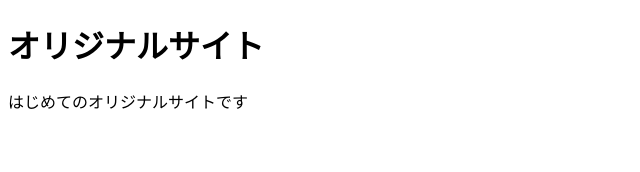
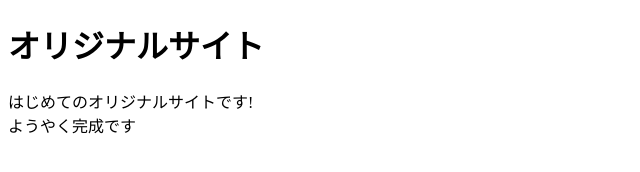
Before and after one commit to masami9997/mysite, a plain HTML site: page index.html in a window 1280 px wide. Shown: the whole page, without its empty margins (0-640 px from the left). Drawn offline with Linux system fonts and the light colour scheme.

Commit message:
Add files via upload

```diff
--- a/index.html
+++ b/index.html
@@ -7,6 +7,6 @@
 </head>
 <body>
   <h1>オリジナルサイト</h1>
-  <p>はじめてのオリジナルサイトです</p>
+  <p>はじめてのオリジナルサイトです!<br>ようやく完成です</p>
 </body>
 </html>
```
